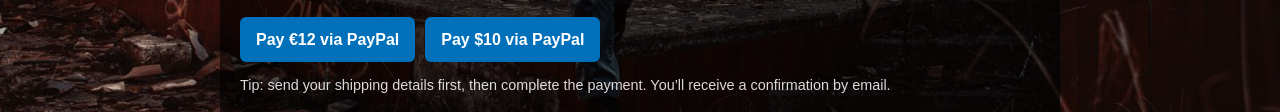
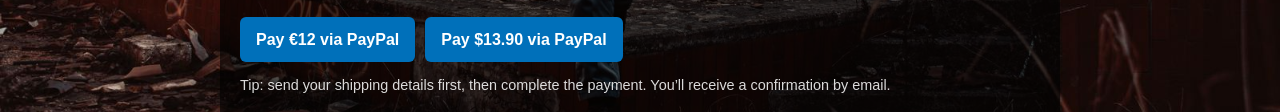
Before and after one commit to loucanimusic/loucanimusic, a plain HTML site: page index.html in a window 1280 px wide. Shown: the part 4879-4991 px from the top of the page. Drawn offline with Linux system fonts and the light colour scheme.

Commit message:
Update index.html

```diff
--- a/index.html
+++ b/index.html
@@ -269,10 +269,10 @@
            style="color:#fff;background:#0070ba;padding:10px 16px;border-radius:6px;text-decoration:none;font-weight:bold;">
           Pay €12 via PayPal
         </a>
-        <a href="https://www.paypal.com/cgi-bin/webscr?cmd=_xclick&business=jluk92@hotmail.it&item_name=Loucani+Physical+CD&amount=10.00&currency_code=USD"
+        <a href="https://www.paypal.com/cgi-bin/webscr?cmd=_xclick&business=jluk92@hotmail.it&item_name=Loucani+Physical+CD&amount=13.90&currency_code=USD"
            target="_blank"
            style="color:#fff;background:#0070ba;padding:10px 16px;border-radius:6px;text-decoration:none;font-weight:bold;">
-          Pay $10 via PayPal
+          Pay $13.90 via PayPal
         </a>
       </div>
 
```
